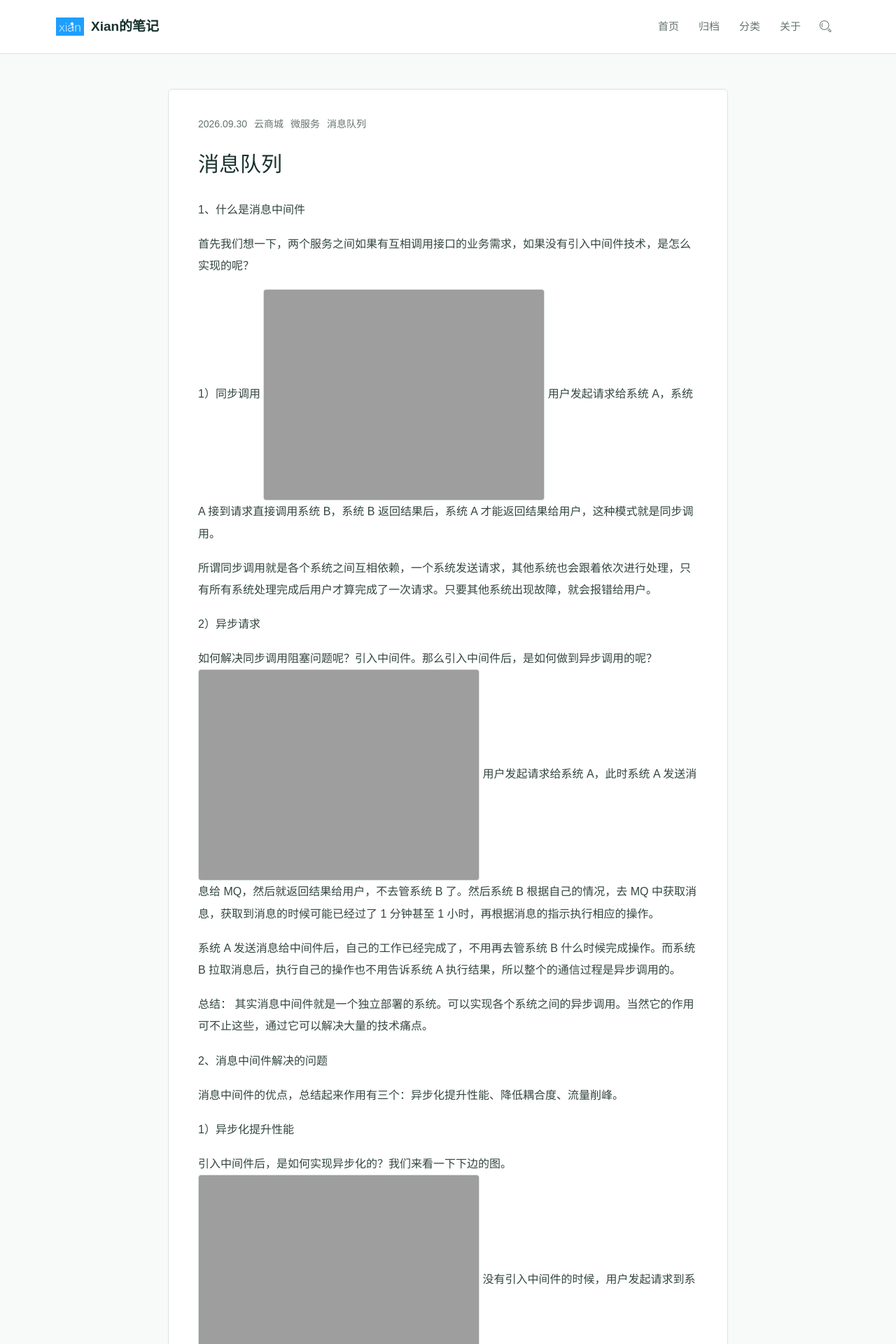
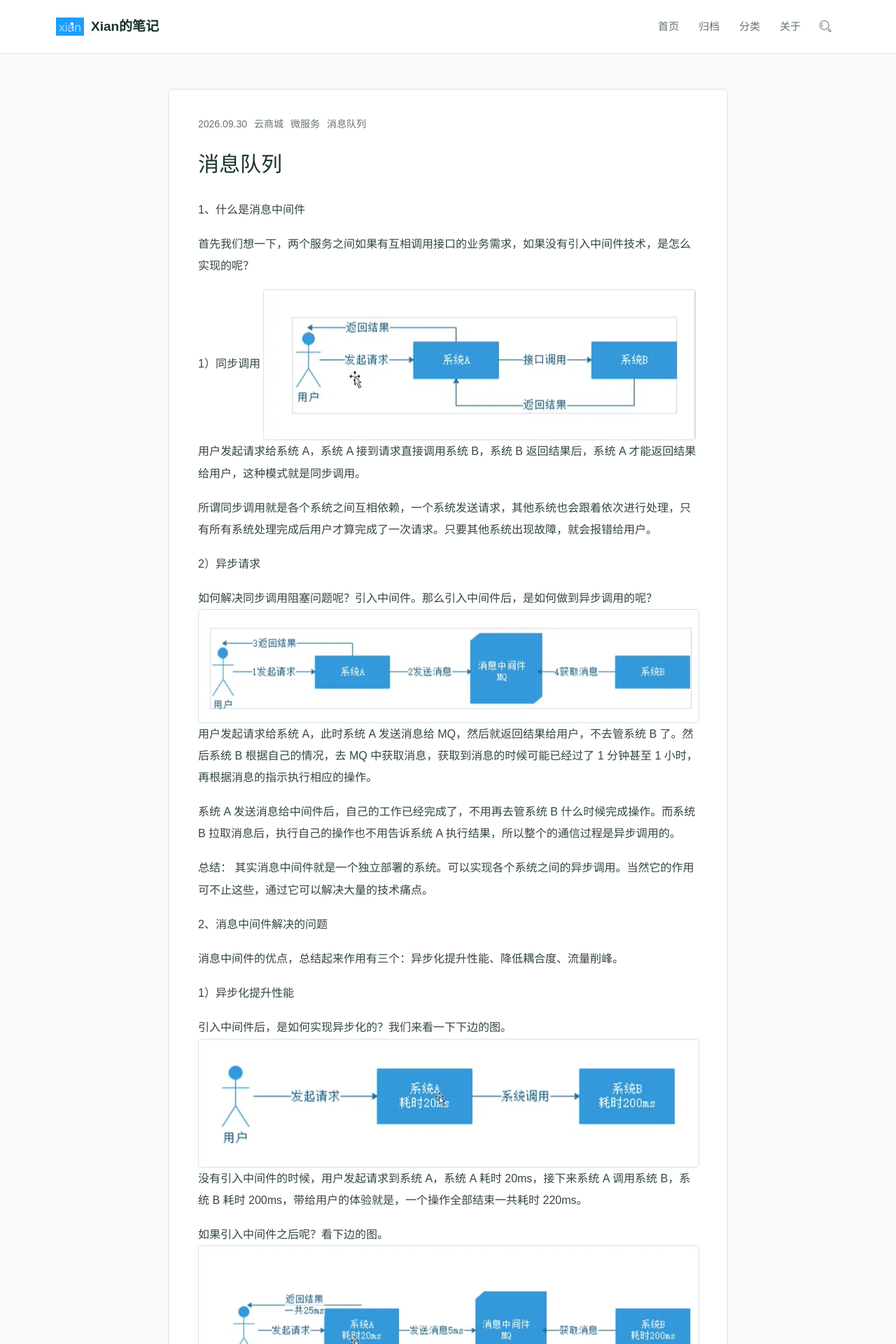
Before and after one commit to XiaoHeiXian/xiaoheixian.github.io, a Jekyll site: the page built from posts/2026-09-30-message-queue.md, in a window 1280 px wide. Shown: the top 1920 px of the page at 70% size. Built offline with Jekyll 4.4.1, drawn with Linux system fonts in a browser that asks for light colours.

Commit message:
docs: update 消息队列

```diff
--- a/posts/2026-09-30-message-queue.md
+++ b/posts/2026-09-30-message-queue.md
@@ -15,7 +15,7 @@ permalink: /posts/2026-09-30-message-queue.html
 首先我们想一下，两个服务之间如果有互相调用接口的业务需求，如果没有引入中间件技术，是怎么实现的呢？
 
 1）同步调用
-![同步调用](https://xiaoheixian.github.io/posts/assets/20260930183814_261_65.png)
+![同步调用](https://xiaoheixian.github.io/posts/assets/20260930185630_261_65.png)
 用户发起请求给系统 A，系统 A 接到请求直接调用系统 B，系统 B 返回结果后，系统 A 才能返回结果给用户，这种模式就是同步调用。
 
 所谓同步调用就是各个系统之间互相依赖，一个系统发送请求，其他系统也会跟着依次进行处理，只有所有系统处理完成后用户才算完成了一次请求。只要其他系统出现故障，就会报错给用户。
@@ -23,7 +23,7 @@ permalink: /posts/2026-09-30-message-queue.html
 2）异步请求
 
 如何解决同步调用阻塞问题呢？引入中间件。那么引入中间件后，是如何做到异步调用的呢？
-![异步请求](https://xiaoheixian.github.io/posts/assets/20260930183814_260_65.png)
+![异步请求](https://xiaoheixian.github.io/posts/assets/20260930185618_260_65.png)
 用户发起请求给系统 A，此时系统 A 发送消息给 MQ，然后就返回结果给用户，不去管系统 B 了。然后系统 B 根据自己的情况，去 MQ 中获取消息，获取到消息的时候可能已经过了 1 分钟甚至 1 小时，再根据消息的指示执行相应的操作。
 
 系统 A 发送消息给中间件后，自己的工作已经完成了，不用再去管系统 B 什么时候完成操作。而系统 B 拉取消息后，执行自己的操作也不用告诉系统 A 执行结果，所以整个的通信过程是异步调用的。
@@ -38,29 +38,29 @@ permalink: /posts/2026-09-30-message-queue.html
 1）异步化提升性能
 
 引入中间件后，是如何实现异步化的？我们来看一下下边的图。
-![异步化提升性能2](https://xiaoheixian.github.io/posts/assets/20260930183814_259_65.png)
+![异步化提升性能2](https://xiaoheixian.github.io/posts/assets/20260930185605_259_65.png)
 没有引入中间件的时候，用户发起请求到系统 A，系统 A 耗时 20ms，接下来系统 A 调用系统 B，系统 B 耗时 200ms，带给用户的体验就是，一个操作全部结束一共耗时 220ms。
 
 如果引入中间件之后呢？看下边的图。
-![异步化提升性能2](https://xiaoheixian.github.io/posts/assets/20260930183814_258_65.png)
+![异步化提升性能2](https://xiaoheixian.github.io/posts/assets/20260930185547_258_65.png)
 用户发起请求到系统 A，系统 A 耗时 20ms，发送消息到 MQ 耗时 5ms，返回结果一共用了 25ms，用户体验一个操作只用了 25ms，而不用管系统 B 什么时候去获取消息执行对应操作，这样比较下来，性能自然大大提高。
 
 2）降低耦合度
 
 引入中间件后，是否能降低耦合度？看下图。
-![降低耦合度2](https://xiaoheixian.github.io/posts/assets/20260930183814_262_65.png)
+![降低耦合度2](https://xiaoheixian.github.io/posts/assets/20260930203405_262_65.png)
 如果没有引入中间件，那么系统 A 调用系统 B 的时候，系统 B 出现故障，导致调用失败，那么系统 A 就会接到异常信息，接到异常信息后肯定要再处理一下，返回给用户失败请稍后再试，这时候就得等待系统 B 的工程师解决问题，一切都解决好后再告知用户可以了，再重新操作一次吧。
 
 这样的架构，两个系统耦合再一起，用户体验极差。
 
 那么我们引入中间件后是什么样的场景呢，看下面的流程：
-![降低耦合度2](https://xiaoheixian.github.io/posts/assets/20260930183814_257_65.png)
+![降低耦合度2](https://xiaoheixian.github.io/posts/assets/20260930185532_257_65.png)
 对于系统 A，发送消息后直接返回结果，不再管系统 B 后边怎么操作。而系统 B 故障恢复后重新到 MQ 中拉取消息，重新执行未完成的操作，这样一个流程，系统之间没有影响，也就实现了解耦。
 
 3）流量削峰
 
 引入中间件后，最大的使用场景就是流量削峰。如下图：
-![流量削峰1](https://xiaoheixian.github.io/posts/assets/20260930183814_256_65.png)
+![流量削峰1](https://xiaoheixian.github.io/posts/assets/20260930185513_256_65.png)
 假如我们的系统 A 是一个集群，不连接数据库，这个集群本身可以抗下 1 万 QPS
 系统 B 操作的是数据库，这个数据库只能抗下 6000QPS，这就导致无论系统 B 如何扩容集群，都只能抗下 6000QPS，它的瓶颈在于数据库。
 
```
